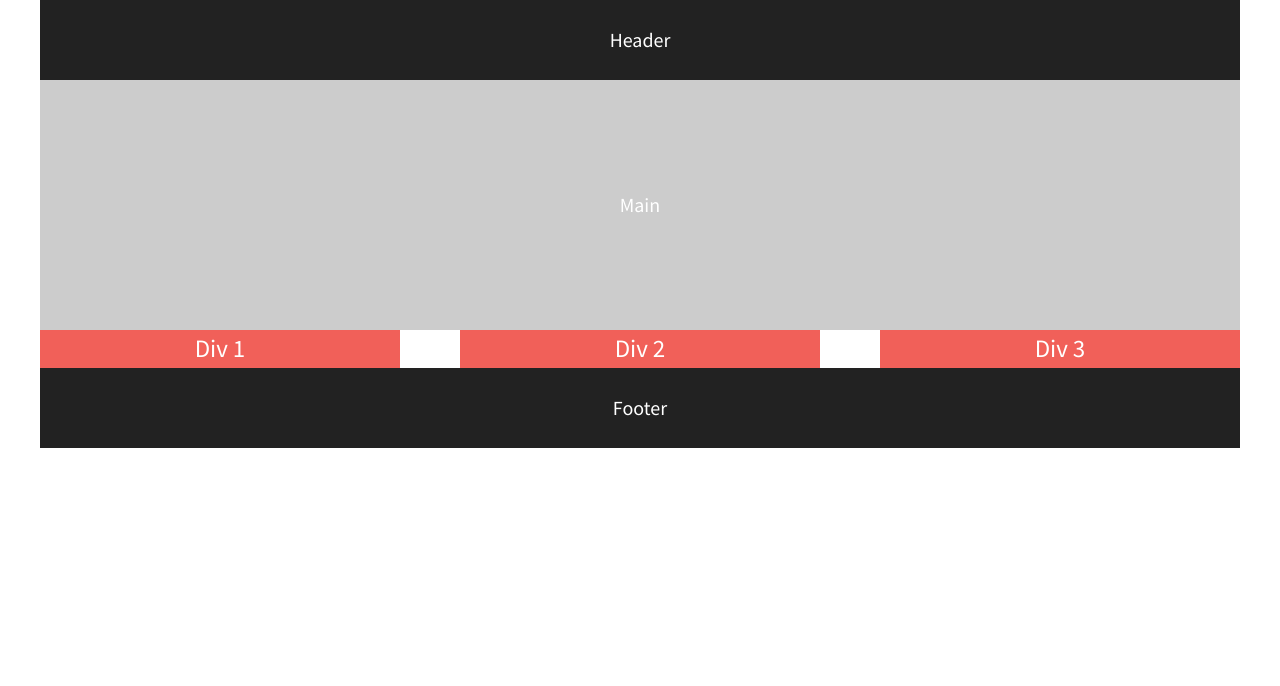
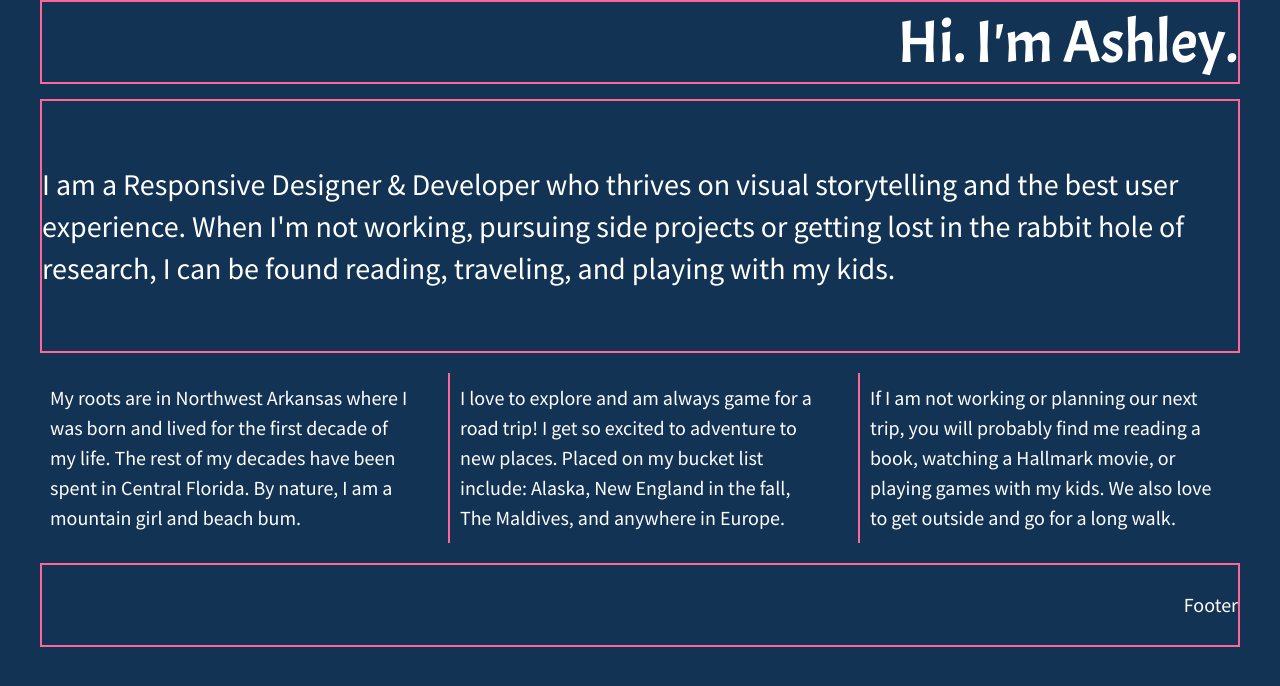
Before and after one commit to J-Ashley-M/flexbox, a plain HTML site: page index.html in a window 1280 px wide. Drawn offline with nearby package versions, Linux system fonts and the light colour scheme.

Commit message:
Personalized content and styles

```diff
--- a/css/main.css
+++ b/css/main.css
@@ -96,7 +96,7 @@ textarea {
    ========================================================================== */
 
 html {
-  background-color: #fff;
+  background-color: #123354;
   height: 100%;
   width: 100%;
 }
@@ -111,15 +111,20 @@ body {
 
 header,
 footer {
-  background-color: #222;
   height: 80px;
   width: 100%;
 }
+header {
+    font-family: 'Acme', sans-serif;
+    font-size: 3em;
+    text-align: right;
+    margin-bottom: .25em;
+}
 
 main {
-  background-color: #ccc;
   height: 250px;
   width: 100%;
+  font-size: 1.5em;
 }
 
 header,
@@ -127,8 +132,9 @@ footer,
 main {
   /*set display to flex and vertically & horizontally align by setting justify-content and align-items to center*/
   display: flex;
-  justify-content: center;
+  justify-content: right;
   align-items: center;
+  border: 2px solid #ff6699;
 }
 
 #div-1,
@@ -139,8 +145,24 @@ main {
   align-items: center;
   color: #fff;
   line-height: 1.5em;
-  font-size: 1.25em;
+  font-size: 1em;
   height: auto;
+  margin-top: 1em;
+  margin-bottom: 1em;
+}
+
+#div-1 {
+    padding: .5em;
+}
+
+#div-2 {
+    padding: .5em;
+    border-left: 2px solid #ff6699;
+}
+
+#div-3 {
+    padding: .5em;
+    border-left: 2px solid #ff6699;
 }
 
 .wrapper span {
@@ -162,7 +184,6 @@ main {
   color: #fff;
   line-height: 1.5em;
   font-size: 1.6em;
-  background-color: #f16059;
   width: 30%;
   height: 200px;
   display: flex;
--- a/index.html
+++ b/index.html
@@ -14,6 +14,7 @@
         <link rel="stylesheet" href="css/main.css">
         <script src="js/vendor/modernizr-2.8.3.min.js"></script>
         <link href="https://fonts.googleapis.com/css?family=Lora|Source+Sans+Pro:400,700" rel="stylesheet">
+        <link href="https://fonts.googleapis.com/css2?family=Acme&display=swap" rel="stylesheet">
     </head>
     <body>
         <!--[if lt IE 8]>
@@ -22,16 +23,16 @@
 
         <!-- Add your site or application content here -->
         <section class="flex-container">
-            <header>Header</header>
-            <main>Main</main>
+            <header>Hi. I'm Ashley.</header>
+            <main>I am a Responsive Designer & Developer who thrives on visual storytelling and the best user experience. When I'm not working, pursuing side projects or getting lost in the rabbit hole of research, I can be found reading, traveling, and playing with my kids.</main>
             <div id="div-1" class="flex-items">
-                Div 1
+                My roots are in Northwest Arkansas where I was born and lived for the first decade of my life. The rest of my decades have been spent in Central Florida. By nature, I am a mountain girl and beach bum.
             </div>
             <div id="div-2" class="flex-items">
-                Div 2
+                I love to explore and am always game for a road trip! I get so excited to adventure to new places. Placed on my bucket list include: Alaska, New England in the fall, The Maldives, and anywhere in Europe.
             </div>
             <div id="div-3" class="flex-items">
-                Div 3
+                If I am not working or planning our next trip, you will probably find me reading a book, watching a Hallmark movie, or playing games with my kids. We also love to get outside and go for a long walk.
             </div>
             <footer>Footer</footer>
         </section>
```
